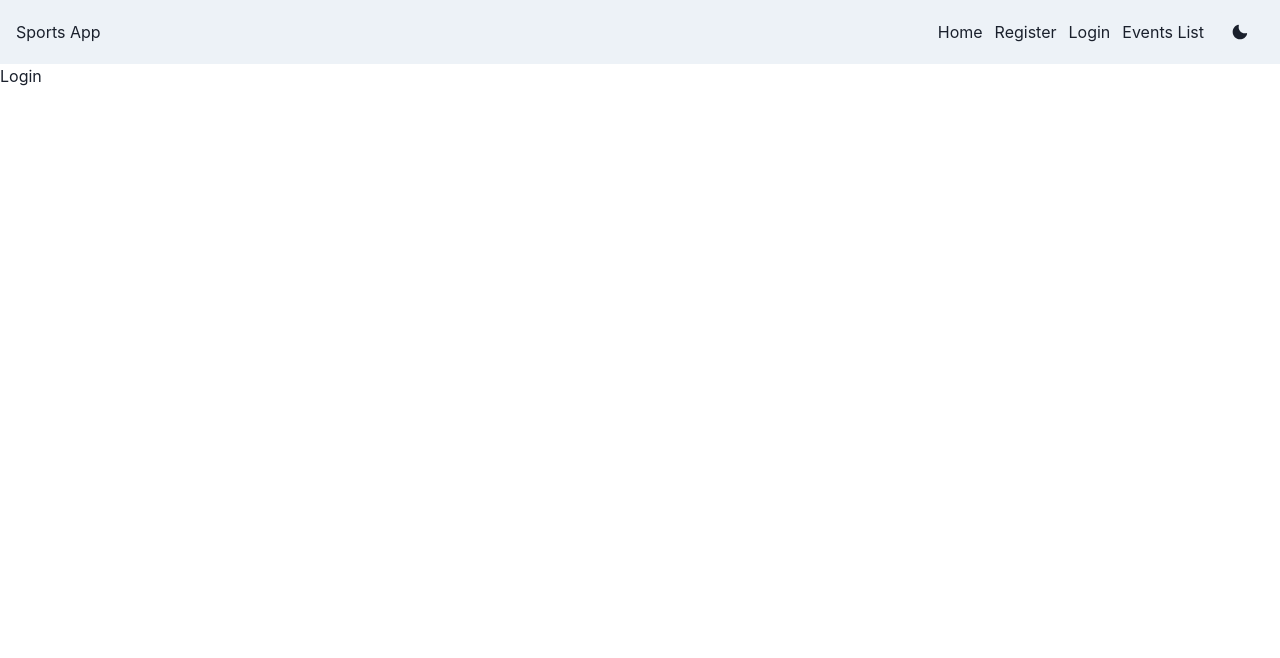
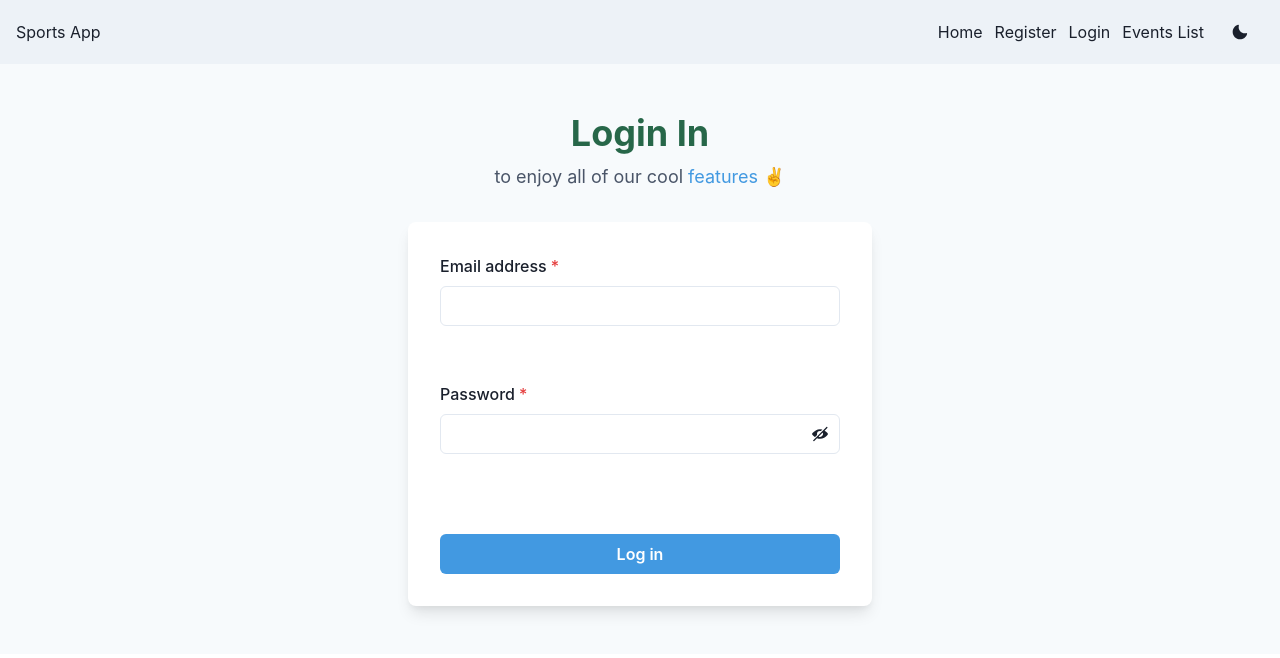
Before and after one commit to Hashal890/sports-app-frontend, a React (Create React App) app: page /login in a window 1280 px wide. Shown: the top 658 px of the page. Built offline with nearby package versions, Linux system fonts and the light colour scheme.

Commit message:
created simple login page

```diff
--- /dev/null
+++ b/src/Assets/data.ts
@@ -0,0 +1,34 @@
+export const NavbarLinks = [
+  {
+    id: 1,
+    name: "Home",
+    link: "/",
+  },
+  {
+    id: 2,
+    name: "Register",
+    link: "/register",
+  },
+  {
+    id: 3,
+    name: "Login",
+    link: "/login",
+  },
+  {
+    id: 4,
+    name: "Events List",
+    link: "/list",
+  },
+];
+
+export const LoginInitState = {
+  username: "",
+  password: "",
+};
+
+export const RegisterInitState = {
+  fName: "",
+  lName: "",
+  username: "",
+  password: "",
+};
--- a/src/Components/Navbar.tsx
+++ b/src/Components/Navbar.tsx
@@ -5,12 +5,17 @@ import {
   useColorModeValue,
   useColorMode,
   HStack,
+  IconButton,
+  useDisclosure,
+  Stack,
 } from "@chakra-ui/react";
-import { MoonIcon, SunIcon } from "@chakra-ui/icons";
+import { CloseIcon, HamburgerIcon, MoonIcon, SunIcon } from "@chakra-ui/icons";
 import { Link } from "react-router-dom";
+import { NavbarLinks } from "../Assets/data";
 
 export default function Navbar() {
   const { colorMode, toggleColorMode } = useColorMode();
+  const { isOpen, onOpen, onClose } = useDisclosure();
 
   return (
     <Box
@@ -22,16 +27,35 @@ export default function Navbar() {
     >
       <Flex h={16} alignItems={"center"} justifyContent={"space-between"}>
         <Link to={"/"}>Sports App</Link>
-        <HStack gap={3}>
-          <Link to={"/"}>Home</Link>
-          <Link to={"/register"}>Register</Link>
-          <Link to={"/login"}>Login</Link>
-          <Link to={"/list"}>Events List</Link>
+        <IconButton
+          size={"md"}
+          icon={isOpen ? <CloseIcon /> : <HamburgerIcon />}
+          aria-label={"Open Menu"}
+          display={{ md: "none" }}
+          onClick={isOpen ? onClose : onOpen}
+        />
+        <HStack gap={3} display={{ base: "none", md: "flex" }}>
+          {NavbarLinks.map((el) => (
+            <Link to={el.link} key={el.id}>
+              {el.name}
+            </Link>
+          ))}
           <Button onClick={toggleColorMode}>
             {colorMode === "light" ? <MoonIcon /> : <SunIcon />}
           </Button>
         </HStack>
       </Flex>
+      {isOpen ? (
+        <Box pb={4} display={{ md: "none" }}>
+          <Stack as={"nav"} spacing={4}>
+            {NavbarLinks.map((el) => (
+              <Link to={el.link} key={el.id}>
+                {el.name}
+              </Link>
+            ))}
+          </Stack>
+        </Box>
+      ) : null}
     </Box>
   );
 }
--- a/src/Routes/Login.routes.tsx
+++ b/src/Routes/Login.routes.tsx
@@ -1,8 +1,140 @@
-import { Box } from "@chakra-ui/react";
-import React from "react";
+import { ViewIcon, ViewOffIcon } from "@chakra-ui/icons";
+import {
+  Flex,
+  Box,
+  FormControl,
+  FormLabel,
+  Input,
+  Stack,
+  Link,
+  Button,
+  Heading,
+  Text,
+  useColorModeValue,
+  InputGroup,
+  InputRightElement,
+  useToast,
+} from "@chakra-ui/react";
+import { useState } from "react";
+import { LoginInitState } from "../Assets/data";
 
 const Login = () => {
-  return <Box>Login</Box>;
+  const [showPassword, setShowPassword] = useState(false);
+  const [details, setDetails] = useState(LoginInitState);
+  const toast = useToast();
+
+  const onChange = (e: any) => {
+    const { name, value } = e.target;
+
+    setDetails({
+      ...details,
+      [name]: value,
+    });
+  };
+
+  const onSubmit = (e: any) => {
+    if (details.username === "" || details.password === "") {
+      toast({
+        title: "Details missing.",
+        description:
+          "Please fill all required data. Mandatory data is username and password.",
+        status: "error",
+        duration: 5000,
+        isClosable: true,
+        position: "bottom-right",
+        variant: "left-accent",
+      });
+    } else {
+      try {
+        toast({
+          title: "Account created.",
+          description: "We've created your account for you.",
+          status: "success",
+          duration: 5000,
+          isClosable: true,
+          variant: "left-accent",
+          position: "bottom-right",
+        });
+        setDetails(LoginInitState);
+      } catch (error: any) {
+        toast({
+          title: error.message,
+          status: "error",
+          duration: 5000,
+          isClosable: true,
+          position: "bottom-right",
+          variant: "left-accent",
+        });
+      }
+    }
+  };
+
+  return (
+    <Flex justify={"center"} bg={useColorModeValue("gray.50", "gray.800")}>
+      <Stack spacing={8} w={"lg"} py={12} px={6}>
+        <Stack align={"center"}>
+          <Heading fontSize={"4xl"} color={"green.700"}>
+            Login In
+          </Heading>
+          <Text fontSize={"lg"} color={"gray.600"}>
+            to enjoy all of our cool <Link color={"blue.400"}>features</Link> ✌️
+          </Text>
+        </Stack>
+        <Box
+          rounded={"lg"}
+          bg={useColorModeValue("white", "gray.700")}
+          boxShadow={"lg"}
+          p={8}
+        >
+          <Stack spacing={4}>
+            <FormControl isRequired>
+              <FormLabel>Email address</FormLabel>
+              <Input
+                type="email"
+                name="username"
+                onChange={onChange}
+                value={details.username}
+              />
+            </FormControl>
+            <br />
+            <FormControl id="password" isRequired>
+              <FormLabel>Password</FormLabel>
+              <InputGroup>
+                <Input
+                  type={showPassword ? "text" : "password"}
+                  name="password"
+                  onChange={onChange}
+                  value={details.password}
+                />
+                <InputRightElement h={"full"}>
+                  <Button
+                    variant={"ghost"}
+                    onClick={() =>
+                      setShowPassword((showPassword) => !showPassword)
+                    }
+                  >
+                    {showPassword ? <ViewIcon /> : <ViewOffIcon />}
+                  </Button>
+                </InputRightElement>
+              </InputGroup>
+            </FormControl>
+            <br />
+            <br />
+            <Button
+              bg={"blue.400"}
+              color={"white"}
+              _hover={{
+                bg: "blue.500",
+              }}
+              onClick={onSubmit}
+            >
+              Log in
+            </Button>
+          </Stack>
+        </Box>
+      </Stack>
+    </Flex>
+  );
 };
 
 export default Login;
--- a/src/Routes/Register.routes.tsx
+++ b/src/Routes/Register.routes.tsx
@@ -17,17 +17,11 @@ import {
 import { useState } from "react";
 import { ViewIcon, ViewOffIcon } from "@chakra-ui/icons";
 import { Link } from "react-router-dom";
-
-const initState = {
-  fName: "",
-  lName: "",
-  username: "",
-  password: "",
-};
+import { RegisterInitState } from "../Assets/data";
 
 const Register = () => {
   const [showPassword, setShowPassword] = useState(false);
-  const [details, setDetails] = useState(initState);
+  const [details, setDetails] = useState(RegisterInitState);
   const toast = useToast();
 
   const onChange = (e: any) => {
@@ -66,7 +60,7 @@ const Register = () => {
           variant: "left-accent",
           position: "bottom-right",
         });
-        setDetails(initState);
+        setDetails(RegisterInitState);
       } catch (error: any) {
         toast({
           title: error.message,
@@ -82,9 +76,10 @@ const Register = () => {
 
   return (
     <Flex
-      minH={"100vh"}
-      align={"center"}
-      justify={"center"}
+      // minH={"100vh"}
+      // align={"center"}
+      // justify={"center"}
+      mt={8}
       bg={useColorModeValue("gray.50", "gray.800")}
     >
       <Stack spacing={8} mx={"auto"} maxW={"lg"} py={12} px={6} pt={0}>
@@ -100,7 +95,7 @@ const Register = () => {
           <Stack spacing={4}>
             <HStack>
               <Box>
-                <FormControl id="firstName" isRequired>
+                <FormControl isRequired>
                   <FormLabel>First Name</FormLabel>
                   <Input
                     onChange={onChange}
@@ -111,7 +106,7 @@ const Register = () => {
                 </FormControl>
               </Box>
               <Box>
-                <FormControl id="lastName">
+                <FormControl>
                   <FormLabel>Last Name</FormLabel>
                   <Input
                     onChange={onChange}
@@ -122,7 +117,7 @@ const Register = () => {
                 </FormControl>
               </Box>
             </HStack>
-            <FormControl id="username" isRequired>
+            <FormControl isRequired>
               <FormLabel>Email address</FormLabel>
               <Input
                 onChange={onChange}
@@ -131,7 +126,7 @@ const Register = () => {
                 name="username"
               />
             </FormControl>
-            <FormControl id="password" isRequired>
+            <FormControl isRequired>
               <FormLabel>Password</FormLabel>
               <InputGroup>
                 <Input
```
